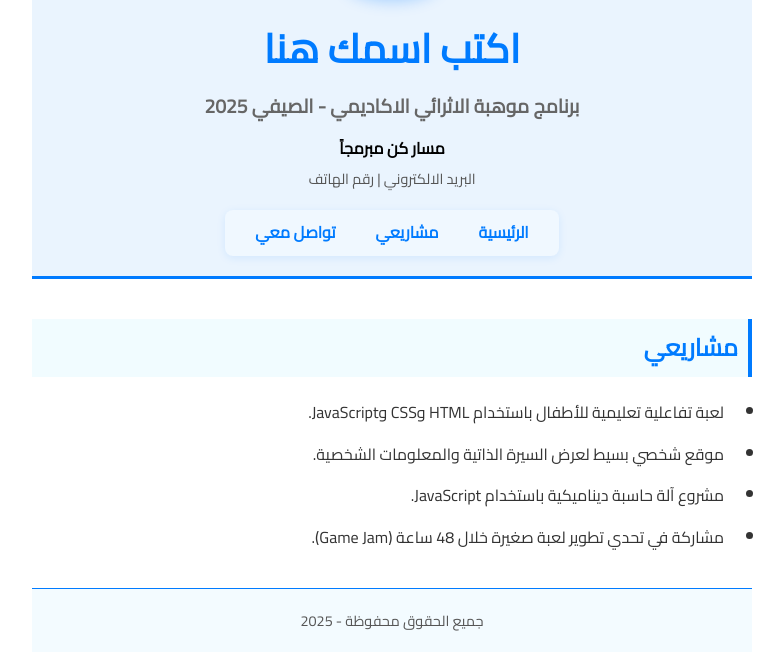
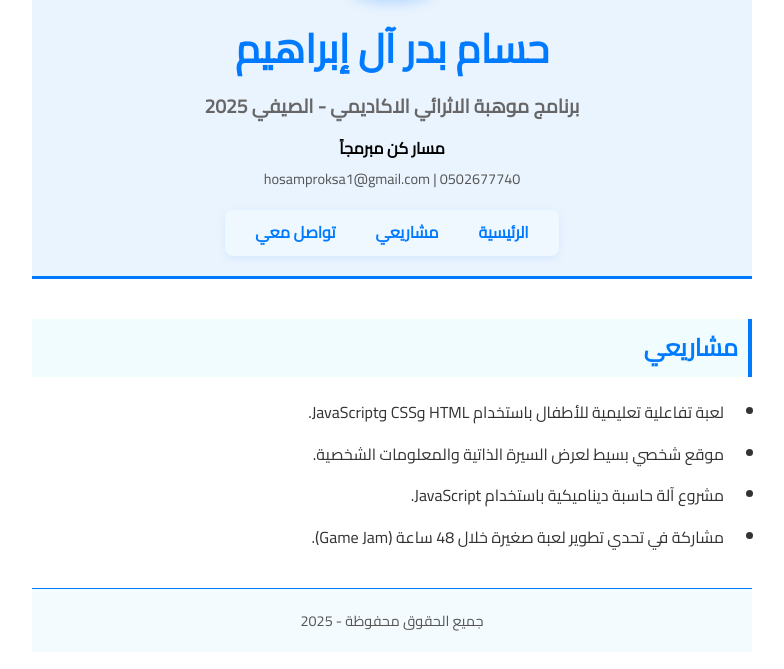
Before and after one commit to hosam107/mysite1, a plain HTML site: page projects.html in a window 1280 px wide. Shown: the part 117-786 px from the top of the page, without its empty margins (248-1032 px from the left). Drawn offline with Linux system fonts and the light colour scheme.

Commit message:
Update projects.html

```diff
--- a/projects.html
+++ b/projects.html
@@ -16,12 +16,12 @@
                     <img src="avatar.png" class="profile-photo" alt="my image">
                 </div>
 
-                <h1>اكتب اسمك هنا</h1>
+                <h1>حسام بدر آل إبراهيم</h1>
                 <h3 class="title">برنامج موهبة الاثرائي الاكاديمي - الصيفي 2025</h3>
                 <p class="subtitle">مسار كن مبرمجاً</p>
                 <div class="contact-info">
                     <p>
-                        البريد الالكتروني | رقم الهاتف
+                        hosamproksa1@gmail.com | 0502677740
                     </p>
                 </div>
                 <nav class="navigation">
```
